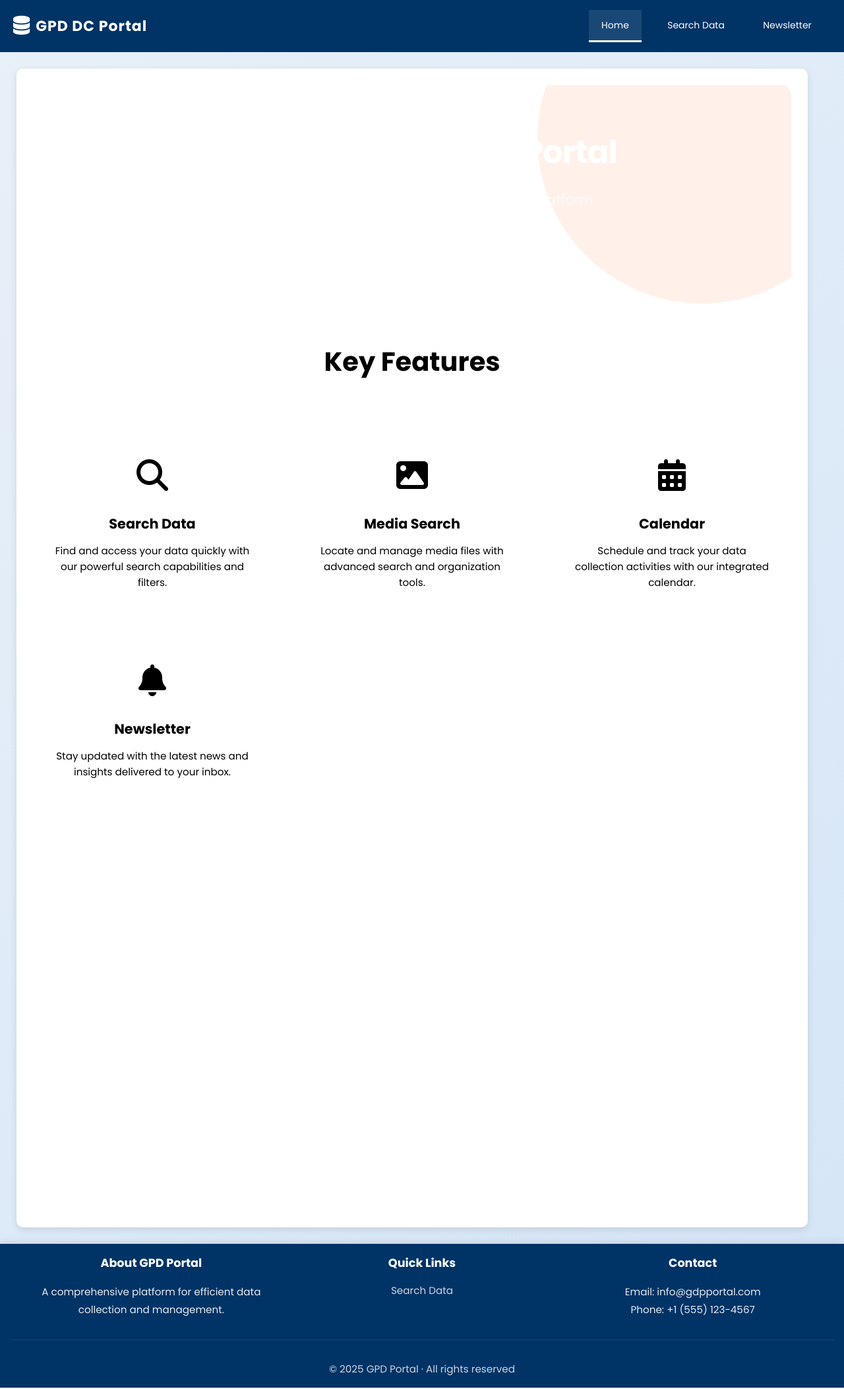
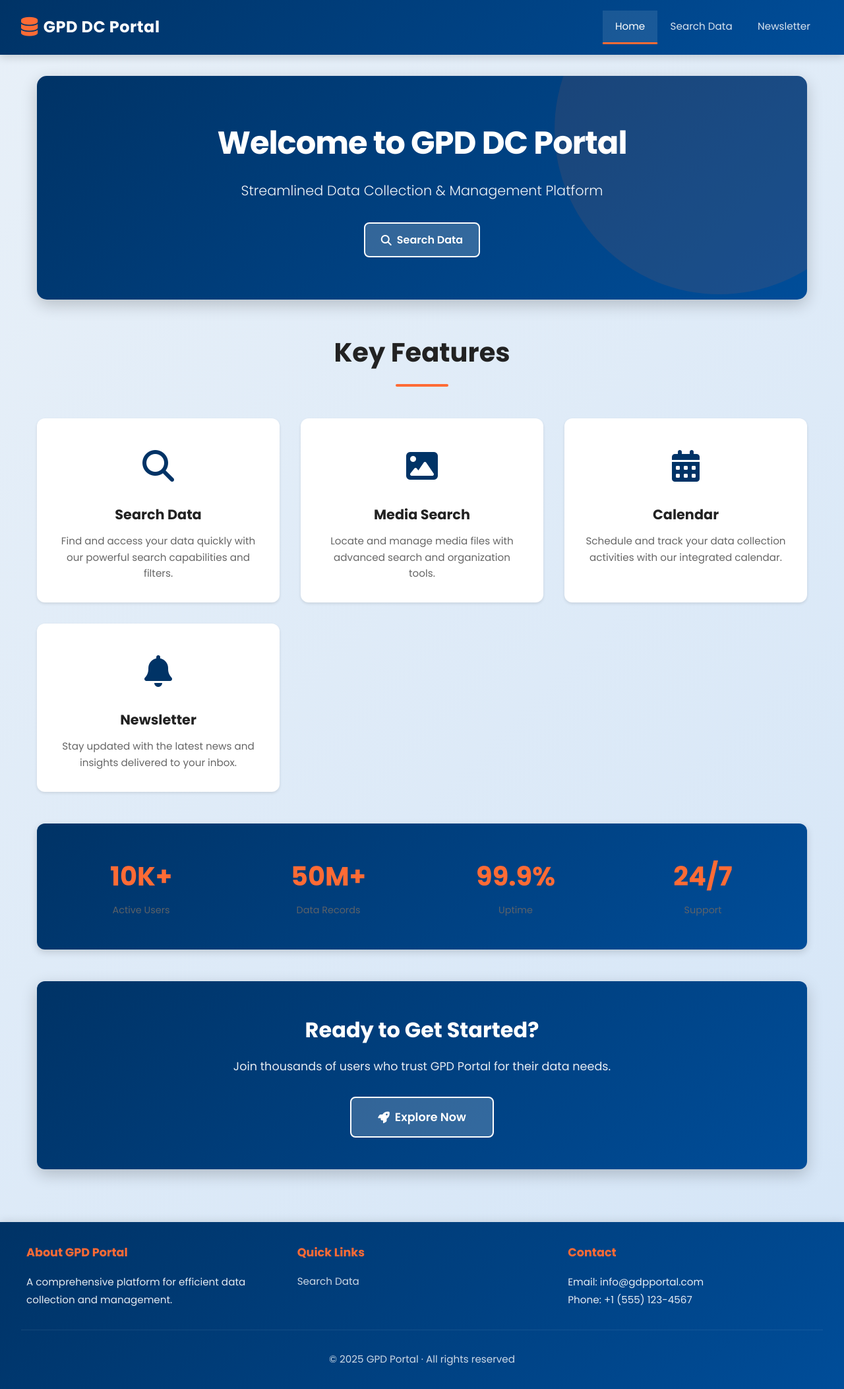
Before and after one commit to Ronsoft3285/GPD-PORTAL, a plain HTML site: page public/index.html in a window 1280 px wide. Shown: the whole page at 66% size. Drawn offline with Linux system fonts and the light colour scheme.

Commit message:
second commit

```diff
--- a/public/css_file/style.css
+++ b/public/css_file/style.css
@@ -1,4 +1,3 @@
-<<<<<<< HEAD
 /* ==================== GLOBAL STYLES ==================== */
 :root {
   --primary-color: #003366;
@@ -1163,73 +1162,3 @@ body {
   background: #d1ecf1;
   color: #0c5460;
 }
-=======
-
-    body {
-      margin: 0;
-      font-family: Arial, sans-serif;
-      background: #f5f5f5;
-      color: #222;
-    }
-
-    .nav {
-      background: #003366;
-      color: white;
-      padding: 15px 20px;
-      display: flex;
-      justify-content: space-between;
-      align-items: center;
-    }
-
-    .nav .brand {
-      font-size: 22px;
-      font-weight: bold;
-      letter-spacing: 1px;
-    }
-
-    .nav nav a {
-      color: white;
-      margin: 0 10px;
-      text-decoration: none;
-      font-size: 14px;
-      cursor: pointer;
-    }
-
-    .nav nav a:hover {
-      text-decoration: underline;
-    }
-
-    .container {
-      padding: 25px;
-      min-height: 70vh;
-      background: white;
-      margin: 25px;
-      border-radius: 10px;
-      box-shadow: 0 4px 12px rgba(0,0,0,0.1);
-    }
-
-    .footer {
-      background: #003366;
-      padding: 15px;
-      text-align: center;
-      color: white;
-      font-size: 14px;
-    }
-
-    .modal {
-      position: fixed;
-      top: 0; left: 0;
-      height: 100vh;
-      width: 100vw;
-      background: rgba(0,0,0,0.5);
-      display: flex;
-      justify-content: center;
-      align-items: center;
-      padding: 30px;
-    }
-
-    .hidden {
-      display: none;
-    }
-
->>>>>>> af240a23b9f975e9ecd8282d808293ae0800dad5
```
